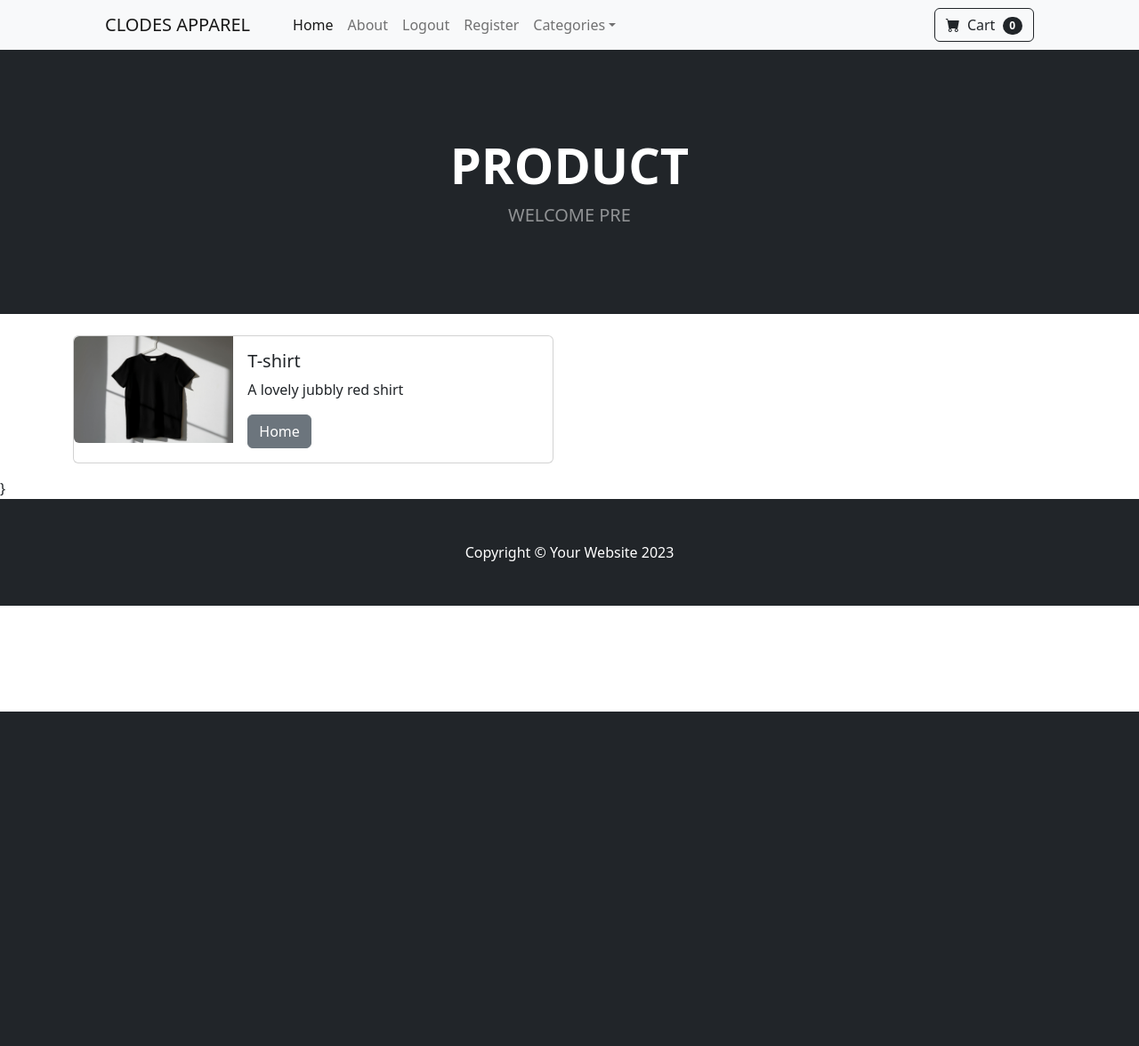
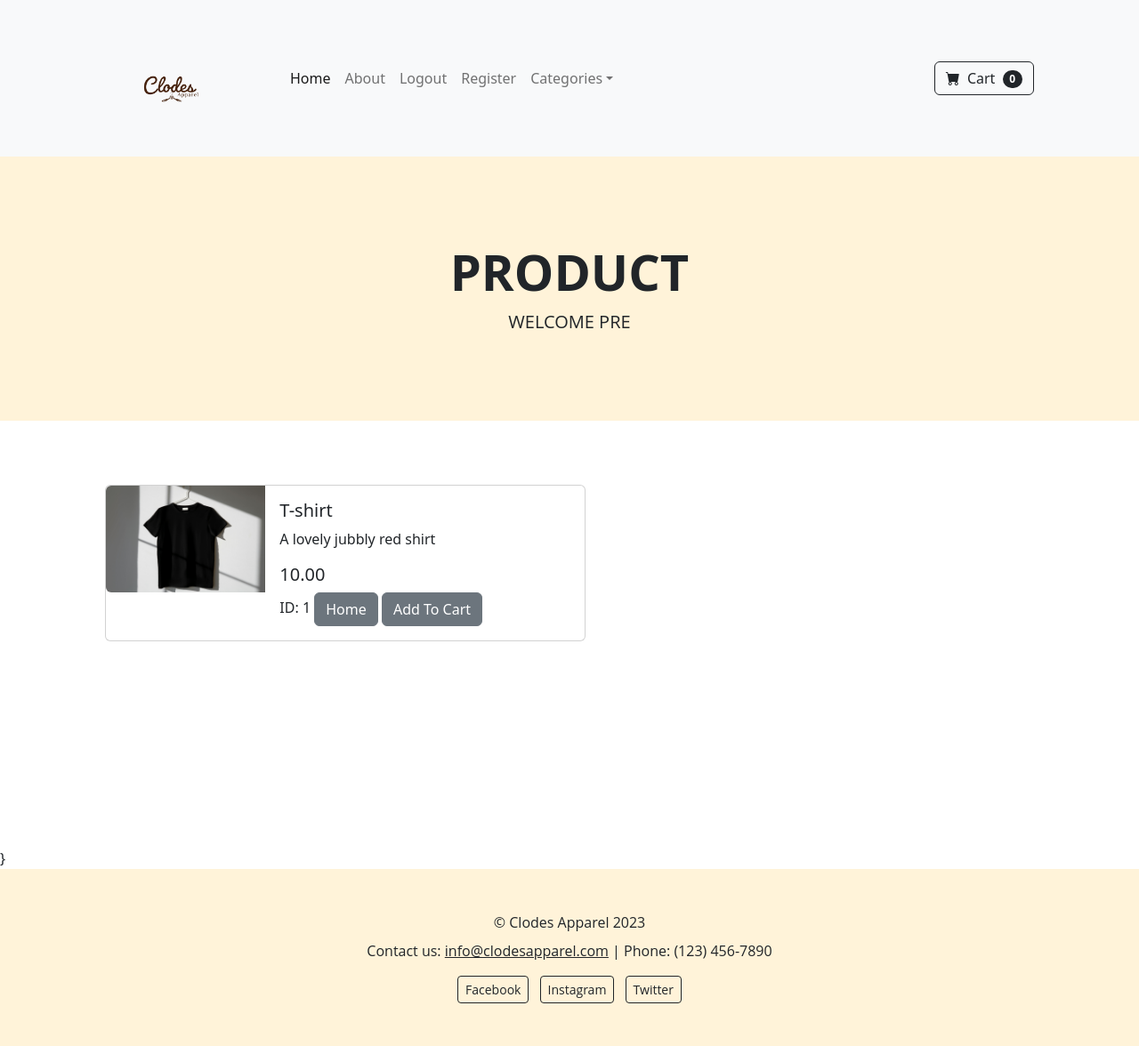
Before and after one commit to Clinkz03/SoftwareEngineering, a Django app: page /product/1 in a window 1280 px wide. Shown: the whole page at 89% size. Before the commit the page ends 800 px from the top, so only its background shows below. Run offline with Django 5.2, Linux system fonts and the light colour scheme; data comes from the database, SQL or seed files in the repository; some libraries are stand-ins or nearby versions.

Commit message:
initial push

```diff
--- a/cart/cart.py
+++ b/cart/cart.py
@@ -9,3 +9,13 @@ class Cart():
         cart = self.session['session_key'] = {}
 
      self.cart = cart
+
+    def add(self, product):
+        product_id = str(product.id)
+
+        if product_id in self.cart:
+            pass
+        else:
+            self.cart[product_id] = {'price': str(product.price)}
+
+        self.session.modified = True
--- a/clodes/templates/base.html
+++ b/clodes/templates/base.html
@@ -15,7 +15,6 @@
         <!-- Core theme CSS (includes Bootstrap)-->
         <link href="{% static 'css/styles.css' %}" rel="stylesheet" />
         <script src="https://code.jquery.com/jquery-3.7.1.min.js" integrity="sha256-/JqT3SQfawRcv/BIHPThkBvs0OEvtFFmqPF/lYI/Cxo=" crossorigin="anonymous"></script>
-
     </head>
     <body>
     {% include 'navbar.html' %}
@@ -33,9 +32,20 @@
 
 
         <!-- Footer-->
-        <footer class="py-5 bg-dark">
-            <div class="container"><p class="m-0 text-center text-white">Copyright &copy; Your Website 2023</p></div>
-        </footer>
+<footer style="background-color: #fff3d9; font-family: 'Open Sans', sans-serif;" class="py-5">
+    <div class="container text-center text-dark">
+        <p class="m-0">&copy; Clodes Apparel 2023</p>
+        <p class="mt-2">Contact us: <a href="mailto:info@clodesapparel.com" class="text-dark">info@clodesapparel.com</a> | Phone: (123) 456-7890</p>
+        <div class="mt-3">
+            <a href="https://www.facebook.com/clodesapparel" target="_blank" class="btn btn-outline-dark btn-sm mx-1">Facebook</a>
+            <a href="https://www.instagram.com/clodesapparel" target="_blank" class="btn btn-outline-dark btn-sm mx-1">Instagram</a>
+            <a href="https://twitter.com/clodesapparel" target="_blank" class="btn btn-outline-dark btn-sm mx-1">Twitter</a>
+        </div>
+    </div>
+</footer>
+
+
+
         <!-- Bootstrap core JS-->
         <script src="https://cdn.jsdelivr.net/npm/bootstrap@5.2.3/dist/js/bootstrap.bundle.min.js"></script>
         <!-- Core theme JS-->
--- a/clodes/templates/navbar.html
+++ b/clodes/templates/navbar.html
@@ -1,19 +1,21 @@
+{% load static %}
+
 <nav class="navbar navbar-expand-lg navbar-light bg-light">
     <div class="container px-4 px-lg-5">
-                <a class="navbar-brand" href="{%url 'home' %}" >CLODES APPAREL</a>
+        <a class="navbar-brand" href="{% url 'home' %}">
+            <img src="{% static 'assets/Clodes_Logo.png' %}" alt="Clodes Apparel Logo" style="height:150px; width:auto; margin-right:10px;">
+        </a>
         <button class="navbar-toggler" type="button" data-bs-toggle="collapse" data-bs-target="#navbarSupportedContent" aria-controls="navbarSupportedContent" aria-expanded="false" aria-label="Toggle navigation"><span class="navbar-toggler-icon"></span></button>
         <div class="collapse navbar-collapse" id="navbarSupportedContent">
             <ul class="navbar-nav me-auto mb-2 mb-lg-0 ms-lg-4">
-                        <li class="nav-item"><a class="nav-link active" aria-current="page" href="{%url 'home' %}">Home</a></li>
-                        <li class="nav-item"><a class="nav-link" href="{%url 'about' %}">About</a></li>
+                <li class="nav-item"><a class="nav-link active" aria-current="page" href="{% url 'home' %}">Home</a></li>
+                <li class="nav-item"><a class="nav-link" href="{% url 'about' %}">About</a></li>
 
                 {% if user.is_authenticated %}
-                            <li class="nav-item"><a class="nav-link" href="{%url 'login' %}">Login</a></li>
+                    <li class="nav-item"><a class="nav-link" href="{% url 'login' %}">Login</a></li>
                 {% else %}
-                            <li class="nav-item"><a class="nav-link" href="{%url 'logout' %}">Logout</a></li>
-
-                            <li class="nav-item"><a class="nav-link" href="{%url 'register' %}">Register</a></li>
-
+                    <li class="nav-item"><a class="nav-link" href="{% url 'logout' %}">Logout</a></li>
+                    <li class="nav-item"><a class="nav-link" href="{% url 'register' %}">Register</a></li>
                 {% endif %}
 
                 <li class="nav-item dropdown">
--- a/clodes/templates/product.html
+++ b/clodes/templates/product.html
@@ -2,31 +2,40 @@
 {% block content %}
 
 <!-- Header-->
-<header class="bg-dark py-5">
+<header style="background-color: #fff3d9; font-family: 'Open Sans', sans-serif;" class="py-5">
             <div class="container px-4 px-lg-5 my-5">
-                <div class="text-center text-white">
+                <div class="text-center text-dark">
                     <h1 class="display-4 fw-bolder">PRODUCT</h1>
-                    <p class="lead fw-normal text-white-50 mb-0">WELCOME PRE</p>
+                    <p class="lead fw-normal text-dark-50 mb-0">WELCOME PRE</p>
                 </div>
             </div>
 </header>
 <br/>
-<div class="container">
-   <div class="card mb-3" style="max-width: 540px;">
-  <div class="row g-0">
+
+<div class="container px-4 px-lg-5 mt-5">
+ <div class="card mb-3" style="max-width: 540px;">
+
+
+   <div class="row g-0">
     <div class="col-md-4">
       <img src="{{ product.image.url }}" class="img-fluid rounded-start" alt="...">
-    </div>
-    <div class="col-md-8">
+     </div>
+     <div class="col-md-8">
       <div class="card-body">
         <h5 class="card-title">{{ product.name }}</h5>
         <p class="card-text">{{ product.description }}</p>
-
+        <h5 class="card-title">{{ product.price }}</h5>
+          ID: {{ product.id }}
         <a href="{% url 'home' %}" class="btn btn-secondary">Home</a>
+          <button type="button" value="{{ product.id }}" class="btn btn-secondary" id="add-cart">Add To Cart</button>
       </div>
     </div>
   </div>
-</div>
+ </div>
 </div>
 
+<br/><br/><br/><br/><br/><br/><br/><br/><br/>
+
+
+
 {% endblock %}
--- a/clodes/views.py
+++ b/clodes/views.py
@@ -2,8 +2,6 @@ from django.shortcuts import render, redirect
 from .models import Product, Category
 from django.contrib.auth import authenticate, login, logout
 from django.contrib import messages
-
-
 
 
 def category(request, boo):
```
Also changed, not shown: cart/views.py (+13 -2 lines), clodes/templates/Bottomwear.html (added, +10 -0 lines), clodes/templates/Topwear.html (added, +10 -0 lines), clodes/templates/about.html (+12 -8 lines), clodes/templates/home.html (+24 -11 lines), clodes/templates/login.html (+0 -10 lines), static/assets/header-bg.jpg (added). Lines whose indentation alone changed are shown as unchanged.
